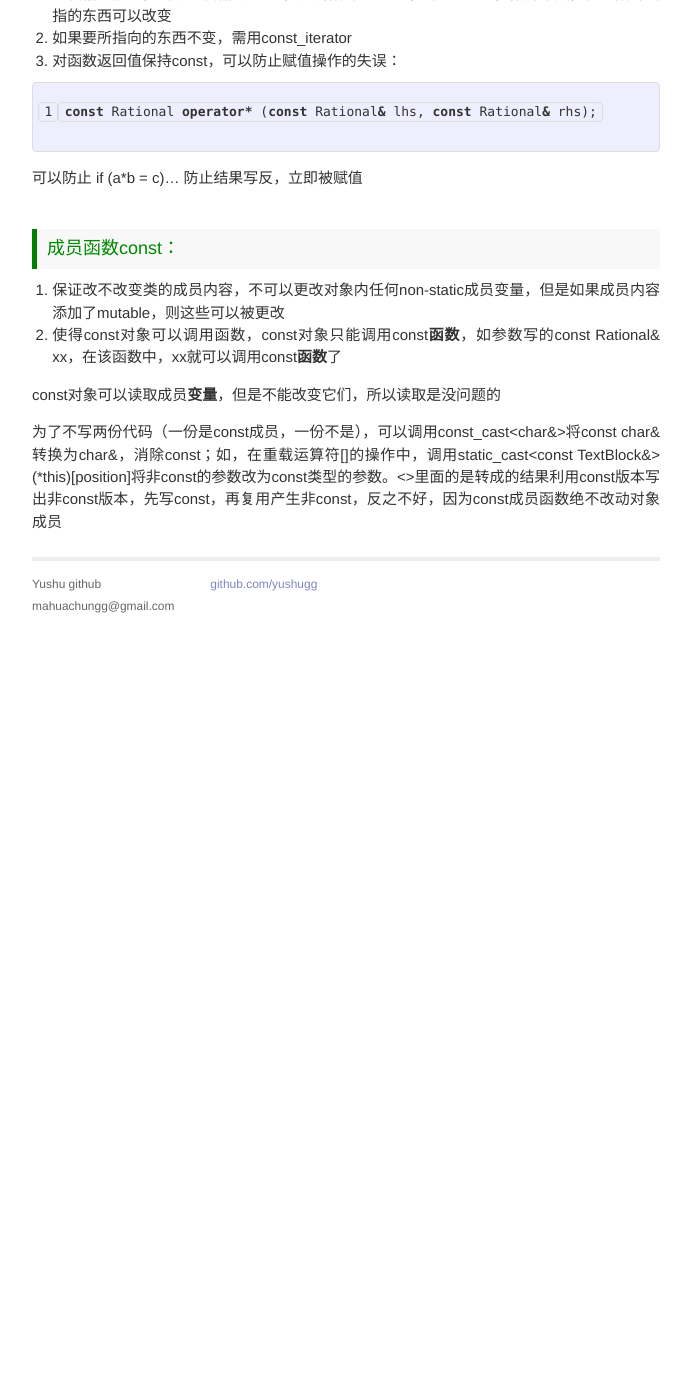
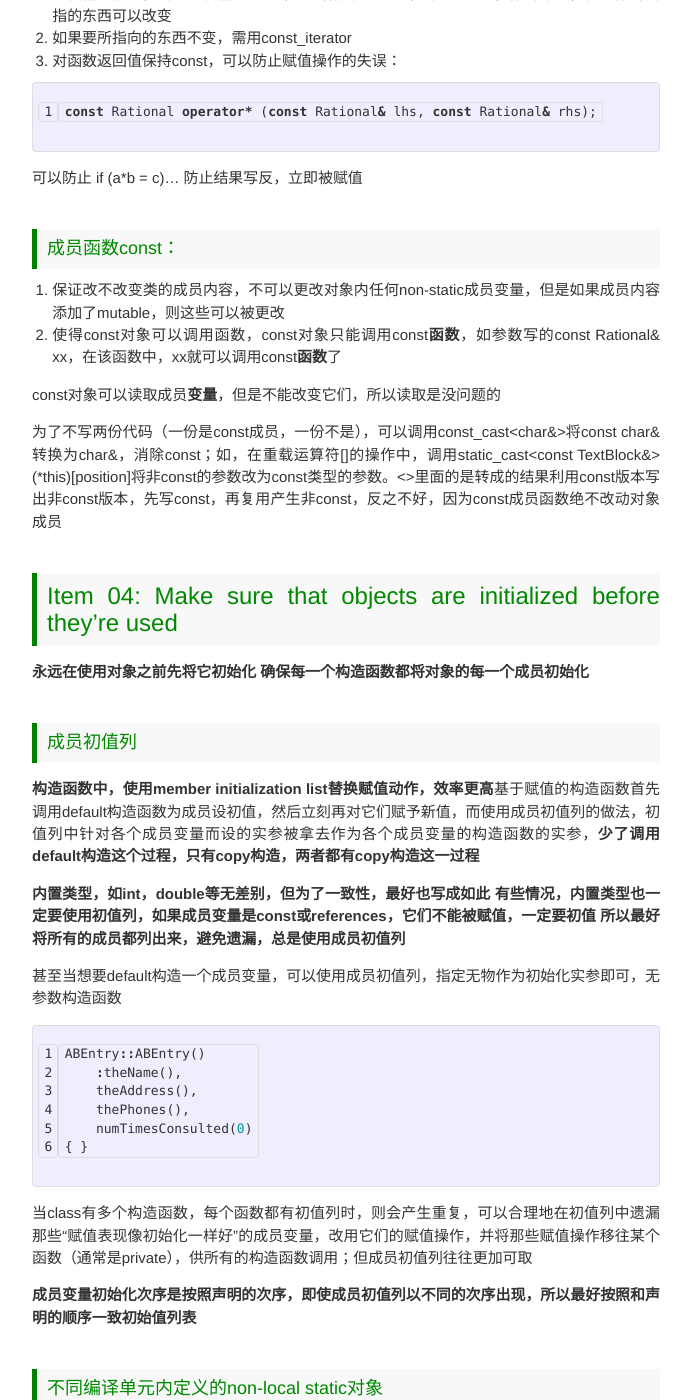
Before and after one commit to yushugg/yushugg.github.io, a Jekyll site: the page built from _posts/2014-04-12-effective-cpp-1.markdown, in a window 1280 px wide and 1400 px high, scrolled down 1637 px. Shown: the whole window, without its empty margins (294-985 px from the left). Built offline with Jekyll 4.4.1, drawn with Linux system fonts in a browser that asks for light colours; Markdown is read by kramdown in place of the engine named in the settings; before the commit the page ends 2267 px from its top, so only the background shows below that; some of the changed text lies outside the part shown.

Commit message:
part 1 item 04 added

```diff
--- a/_posts/2014-04-12-effective-cpp-1.markdown
+++ b/_posts/2014-04-12-effective-cpp-1.markdown
@@ -7,12 +7,14 @@ tags: corcpp
 ---
 
 ###Item 01: View C++ as a federation of languages
+
 1. C
 2. Object-Oriented C++
 3. Template C++
 4. STL
 
 ###Item 02: Prefer consts, enums, and inlines to #defines
+
 1. 对于单纯常量，最好以const对象或者enums替换#define
 2. 对于形似函数的宏，最好使用inline函数替换#define
 
@@ -46,6 +48,7 @@ private:
 {% endhighlight %}
 
 ###Item 03: Use const whenever possible
+
 \*左边的是所指物是const，\*右边是指针本身const
 {% highlight c++ linenos %}
 const char* const p;
@@ -53,6 +56,7 @@ char const* const p;
 {% endhighlight %}
 
 ####对于迭代器：
+
 1. 迭代器类似T\*，所以迭代器为const，表明指针是const，即T\* const，指针不变，但是指针所指的东西可以改变
 2. 如果要所指向的东西不变，需用const\_iterator
 3. 对函数返回值保持const，可以防止赋值操作的失误：
@@ -62,9 +66,54 @@ const Rational operator* (const Rational& lhs, const Rational& rhs);
 可以防止 if (a\*b = c)... 防止结果写反，立即被赋值
 
 ####成员函数const：
+
 1. 保证改不改变类的成员内容，不可以更改对象内任何non-static成员变量，但是如果成员内容添加了mutable，则这些可以被更改
 2. 使得const对象可以调用函数，const对象只能调用const**函数**，如参数写的const Rational& xx，在该函数中，xx就可以调用const**函数**了
 
 const对象可以读取成员**变量**，但是不能改变它们，所以读取是没问题的
 
 为了不写两份代码（一份是const成员，一份不是），可以调用const\_cast\<char&\>将const char&转换为char&，消除const；如，在重载运算符[]的操作中，调用static\_cast\<const TextBlock&\>(\*this)[position]将非const的参数改为const类型的参数。<>里面的是转成的结果利用const版本写出非const版本，先写const，再复用产生非const，反之不好，因为const成员函数绝不改动对象成员
+
+###Item 04: Make sure that objects are initialized before they're used
+
+**永远在使用对象之前先将它初始化**
+**确保每一个构造函数都将对象的每一个成员初始化**
+
+####成员初值列
+
+**构造函数中，使用member initialization list替换赋值动作，效率更高**基于赋值的构造函数首先调用default构造函数为成员设初值，然后立刻再对它们赋予新值，而使用成员初值列的做法，初值列中针对各个成员变量而设的实参被拿去作为各个成员变量的构造函数的实参，**少了调用default构造这个过程，只有copy构造，两者都有copy构造这一过程**
+
+**内置类型，如int，double等无差别，但为了一致性，最好也写成如此**
+**有些情况，内置类型也一定要使用初值列，如果成员变量是const或references，它们不能被赋值，一定要初值**
+**所以最好将所有的成员都列出来，避免遗漏，总是使用成员初值列**
+
+甚至当想要default构造一个成员变量，可以使用成员初值列，指定无物作为初始化实参即可，无参数构造函数
+{% highlight c++ linenos %}
+ABEntry::ABEntry()
+    :theName(),
+    theAddress(),
+    thePhones(),
+    numTimesConsulted(0)
+{ }
+{% endhighlight %}
+
+当class有多个构造函数，每个函数都有初值列时，则会产生重复，可以合理地在初值列中遗漏那些“赋值表现像初始化一样好”的成员变量，改用它们的赋值操作，并将那些赋值操作移往某个函数（通常是private），供所有的构造函数调用；但成员初值列往往更加可取
+
+**成员变量初始化次序是按照声明的次序，即使成员初值列以不同的次序出现，所以最好按照和声明的顺序一致初始值列表**
+
+####不同编译单元内定义的non-local static对象
+
+C++对“定义于不同编译单元内的non-local static对象”的初始化次序并无明确定义，多个编译单元内的non-local static对象经由“模板隐式具现化”形成
+
+消除方法是，将每个non-local static对象搬到自己的专属函数内，返回一个reference指向它所含的对象，然后用户调用这些函数，而不直接涉及这些对象，换句话说，non-local static被local static对象替换了
+
+**local static只会在该函数被调用期间或者首次遇上该对象定义式时被初始化**
+{% highlight c++ linenos %}
+FileSystem& tfs()
+{
+    static FileSystem fs;
+    return fs;
+}
+// 调用
+std::size_t disks = tfs().numDisks();
+{% endhighlight %}
```
